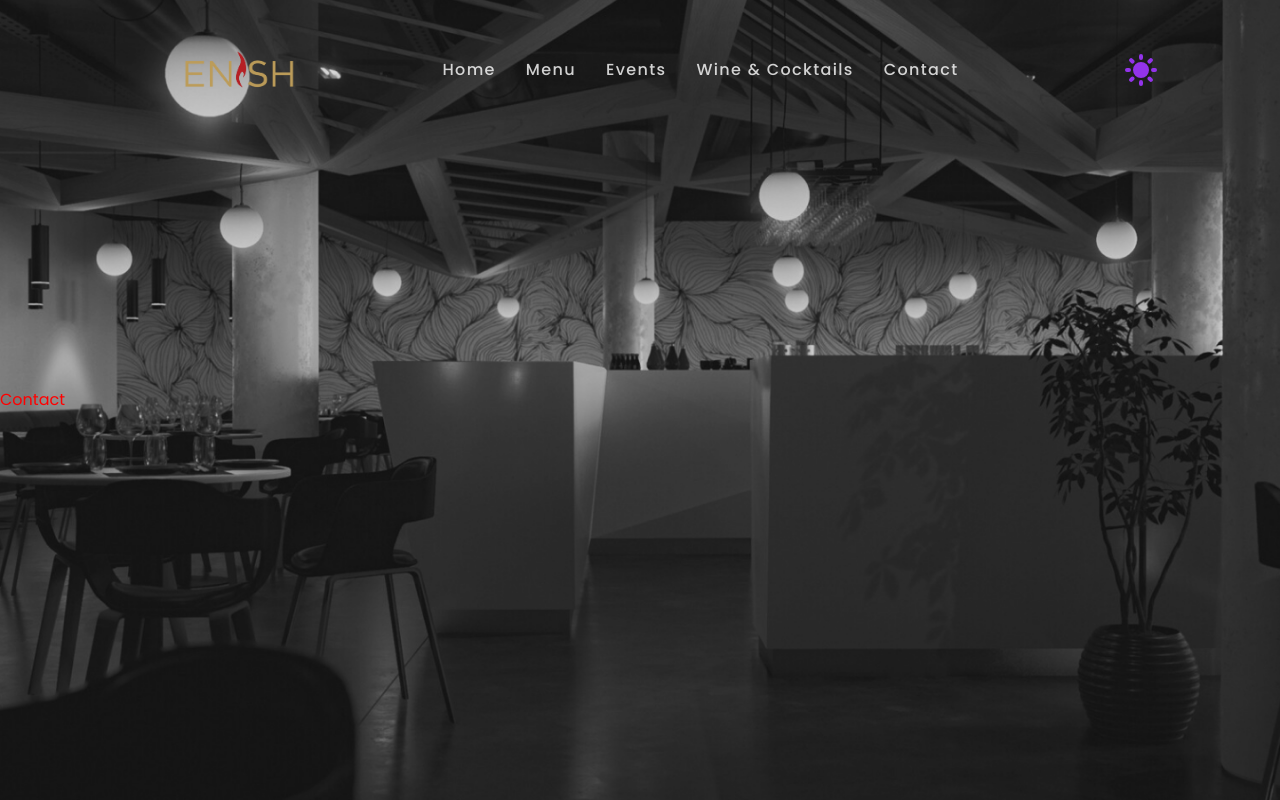
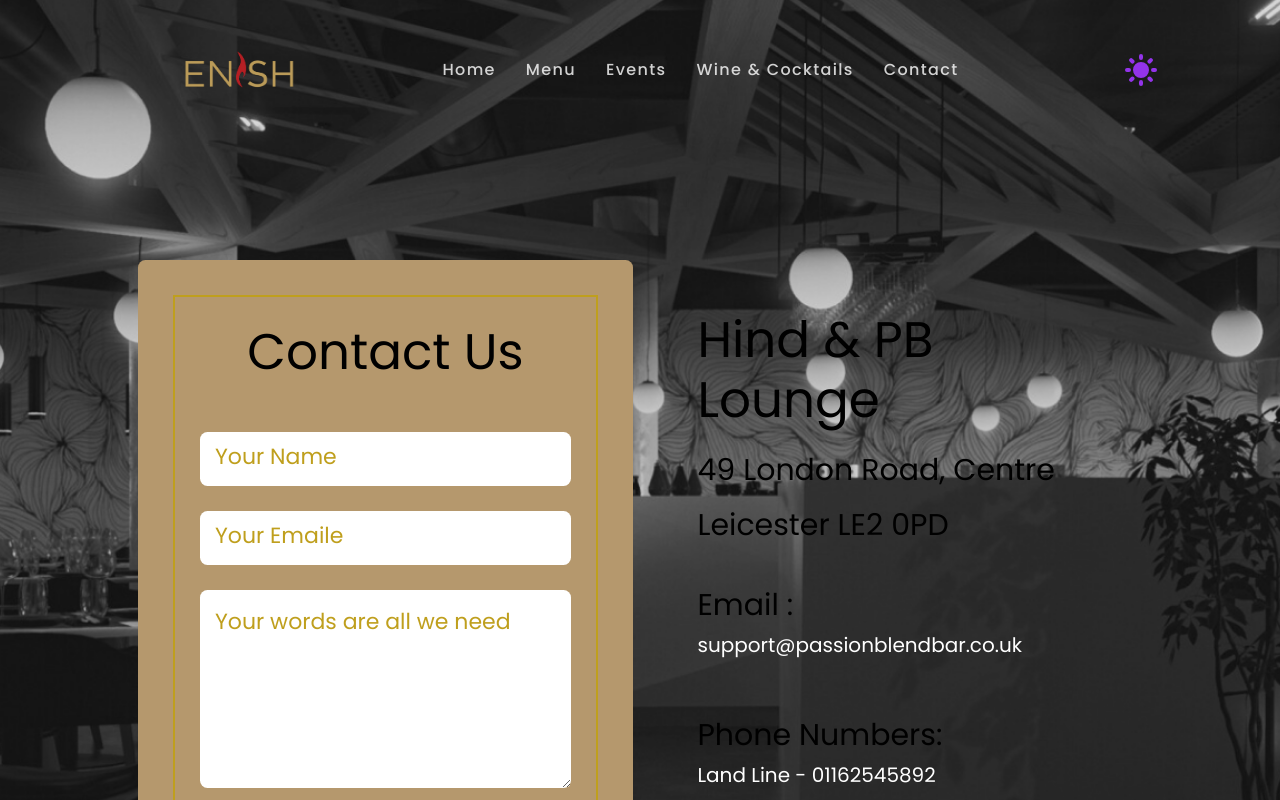
Before and after one commit to MahdiHasan943/next.js-new-restraurent-website, a Next.js app: page /Contact/Contact in a window 1280 px wide. Shown: the top 800 px of the page. Built offline with nearby package versions, Linux system fonts and the light colour scheme.

Commit message:
contact page completed

```diff
--- a/src/pages/Contact/Contact.js
+++ b/src/pages/Contact/Contact.js
@@ -3,11 +3,55 @@ import React from 'react'
 import styles from '../../styles/contact.module.css'
 const Contact = () => {
   return (
-      <div className={`${styles.ContactheroBg}  flex h-[130vh] sm:h-[110vh] justify-start items-center`}>
-          <h2 className='text-[red]'>
+      <div className={`${styles.ContactheroBg}  flex py-[200px] justify-start items-center`}>
 
-              Contact
-          </h2>
+      <div className="md:flex w-full px-4 xl:w-[80%] mt-[100px]  mx-auto gap-6">
+        <div className="w-full bg-[#B5986D] py-14 px-14 rounded-xl md:w-[50%]">
+          <div className="border-[2px] py-10 px-10 border-[#bf9f1d]">
+            <h1 className='text-[40px] text-center leading-[45px] md:text-[50px] md:leading-[60px]'>Contact Us</h1>
+
+            <div className="py-20">
+              <input type="text" className='placeholder:text-[#bf9f1d] placeholder:text-[22px] py-6 px-6 rounded-xl w-full bg-white' placeholder='Your Name' />
+              <input type="text" className='placeholder:text-[#bf9f1d] placeholder:text-[22px] py-6 px-6 rounded-xl my-10 w-full bg-white' placeholder='Your Emaile' />
+              <textarea className='w-full px-6 placeholder:text-[#bf9f1d] rounded-xl placeholder:text-[22px] py-6 bg-white' placeholder='Your words are all we need' name="" id="" cols="30" rows="7"></textarea>
+
+             </div>
+
+                    </div>
+        </div>
+        <div className="w-full md:w-[50%]">
+          <div className="sm:w-[80%] mx-auto py-20">
+
+          <h4 className='text-[40px]  leading-[45px] md:text-[50px] md:leading-[60px]'>Hind & PB Lounge</h4>
+          <h4 className='text-[22px] py-10 leading-[25px] md:text-[30px] md:leading-[30px]'>49 London Road, Centre
+          </h4>
+          <h4 className='text-[22px]   leading-[25px] md:text-[30px] md:leading-[30px]'>Leicester LE2 0PD
+</h4>
+
+          <div className="py-20">
+          <h4 className='text-[22px]   leading-[25px] md:text-[30px] md:leading-[30px]'>Email :
+</h4>
+           <p className='text-[20px] py-4 text-white '>
+support@passionblendbar.co.uk
+
+
+           </p>
+</div>
+            <h4 className='text-[22px]  leading-[25px] md:text-[30px] md:leading-[30px]'>Phone Numbers:
+
+          </h4>
+          <p className='text-[20px] py-4  text-white'>
+          Land Line - 01162545892
+
+          </p>
+          <p className='text-[20px]  text-white'>
+          Mobile - 07424546256
+           </p>
+          </div>
+
+        </div>
+
+        </div>
     </div>
   )
 }
```
